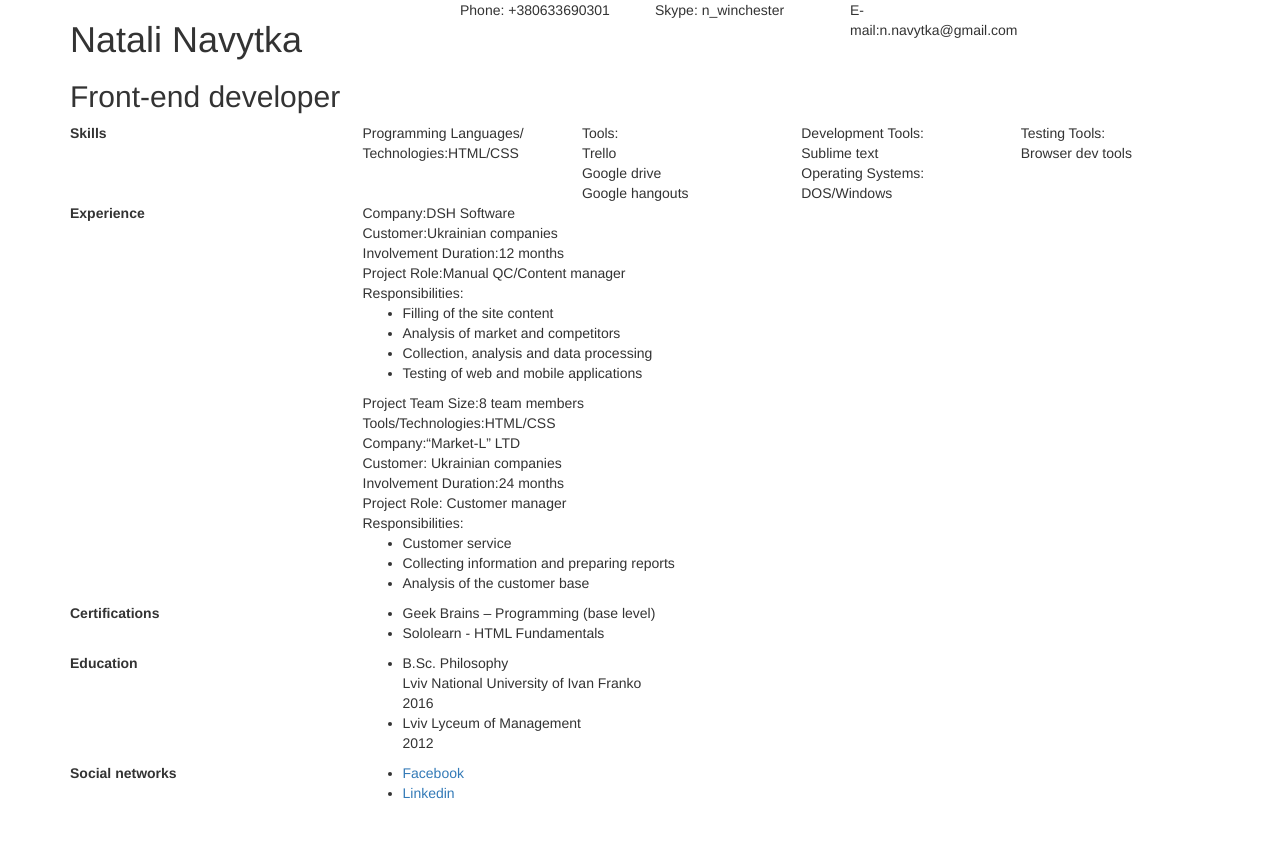
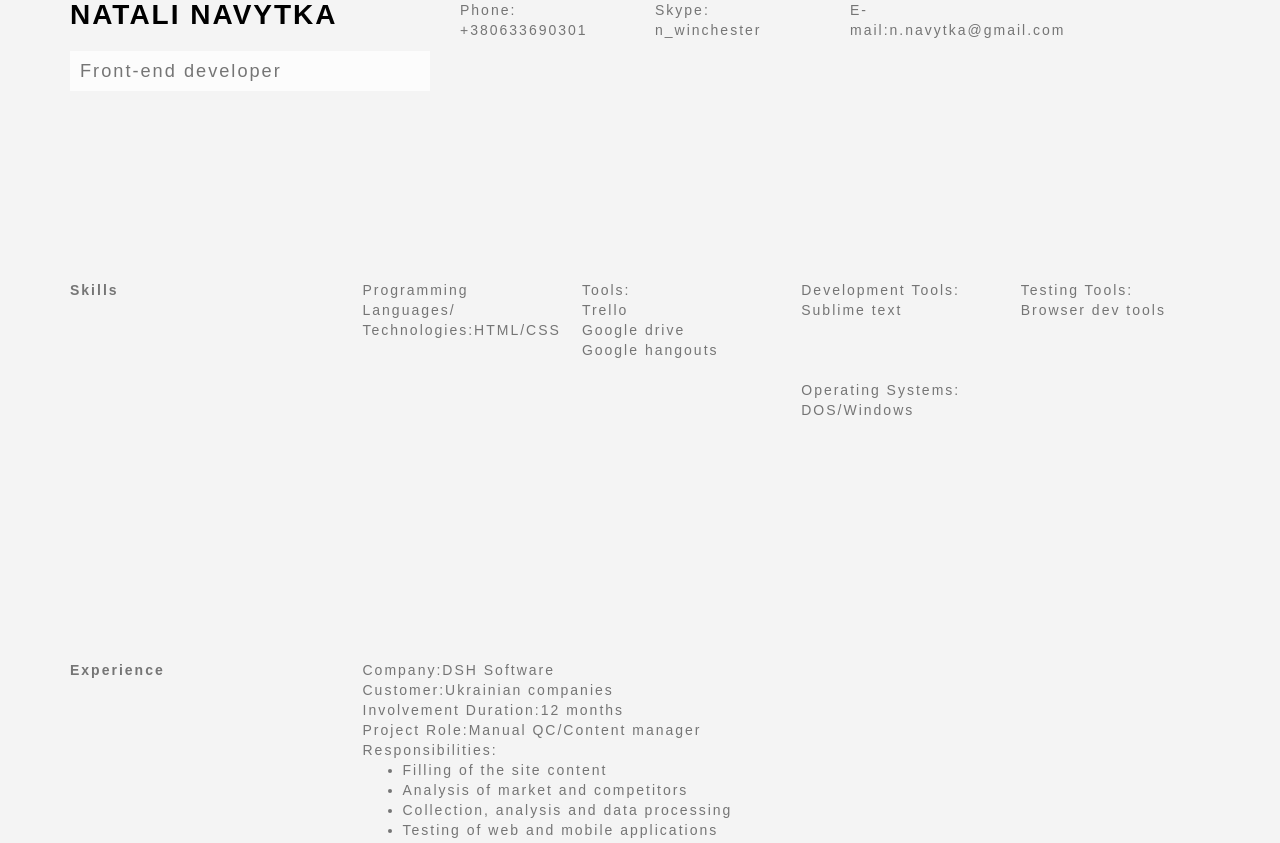
Before and after one commit to winchester161/projeck, a plain HTML site: page index.html in a window 1280 px wide. Shown: the top 843 px of the page. Before the commit the page ends 813 px from the top, so only its background shows below. Drawn offline with nearby package versions, Linux system fonts and the light colour scheme.

Commit message:
Update index.html

```diff
--- a/index.html
+++ b/index.html
@@ -13,6 +13,39 @@
 
            <script src="https://maxcdn.bootstrapcdn.com/bootstrap/3.3.6/js/bootstrap.min.js" integrity="sha384-0mSbJDEHialfmuBBQP6A4Qrprq5OVfW37PRR3j5ELqxss1yVqOtnepnHVP9aJ7xS" crossorigin="anonymous">
            </script>
+
+           <style>
+           	body {
+    background: #f4f4f4;
+    color: #757575;
+    font-family: 'Alegreya Sans', sans-serif;
+    letter-spacing: 5px;
+    padding-bottom: 60px;
+}
+div {
+    background: #f4f4f4;
+    color: #757575;
+    font-family: 'Alegreya Sans', sans-serif;
+    letter-spacing: 2px;
+    padding-bottom: 60px;
+}
+
+h1 {
+    font-size: 2em;
+    font-weight: bolder;
+    text-transform: uppercase;
+    color: #000;
+    margin: 0;
+}
+
+h2 {
+    font-size: 1.3em;
+    background: #fcfcfc;
+    padding: 10px;
+}
+
+
+           </style>
 </head>
 	<body>
  		<div class="container">
```
